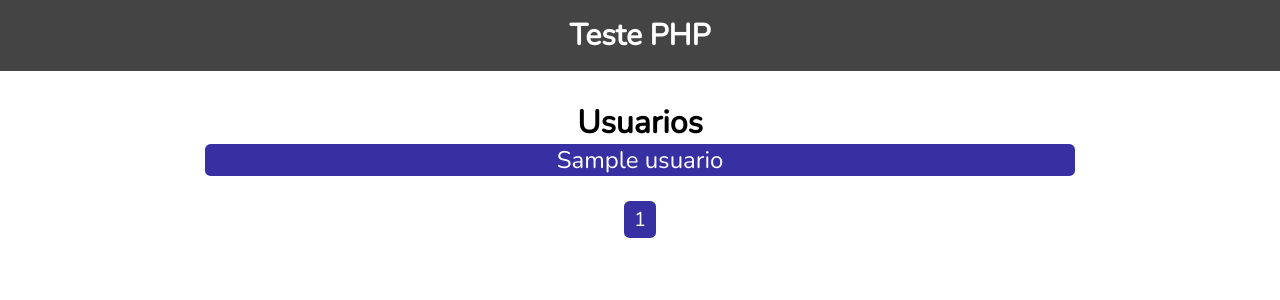
After one commit to brunosann/teste_php, a PHP site: page /pagination.php in a window 1280 px wide. The commit adds this page. Shown: the top 300 px of the page. Run offline with PHP 8.4, Linux system fonts and the light colour scheme; tables that the repository leaves empty or names only in its code hold one stand-in row (values such as "Sample post").

Commit message:
paginação de usuarios

```diff
--- a/classes/DB.php
+++ b/classes/DB.php
@@ -26,4 +26,22 @@ class DB
     $user = $sql->fetch(PDO::FETCH_OBJ);
     return $user;
   }
+
+  public function paginate(int $page)
+  {
+    $perPage = 5;
+    $currentPage = ($perPage * $page) - $perPage;
+
+    $rows = $this->conn
+      ->query("SELECT COUNT(*) AS total FROM $this->table")
+      ->fetch(PDO::FETCH_OBJ)->total;
+
+    $pages = ceil($rows / $perPage);
+
+    $users = $this->conn
+      ->query("SELECT * FROM $this->table LIMIT $perPage OFFSET $currentPage")
+      ->fetchAll(PDO::FETCH_OBJ);
+
+    return ['rows' => $rows, 'pages' => $pages, 'users' => $users];
+  }
 }
--- /dev/null
+++ b/pagination.php
@@ -0,0 +1,36 @@
+<?php
+
+require_once('./classes/DB.php');
+$userDB = new DB('usuarios');
+
+$page = filter_input(INPUT_GET, 'page', FILTER_SANITIZE_NUMBER_INT);
+$page = $page ? $page : 1;
+$paginate = $userDB->paginate($page);
+?>
+
+<?php include('./layout/header.php') ?>
+
+<?php if ($paginate['rows'] > 0) : ?>
+  <h1 class="text-center">Usuarios</h1>
+  <ul class="list-users">
+    <?php foreach ($paginate['users'] as $user) : ?>
+      <li class="list-item">
+        <?= $user->nome ?>
+      </li>
+    <?php endforeach ?>
+  </ul>
+<?php endif ?>
+
+<ul class="link-pages">
+  <?php for ($i = 1; $i <= $paginate['pages']; $i++) : ?>
+    <li class="link-item">
+      <a href="pagination.php?page=<?= $i ?>"><?= $i ?></a>
+    </li>
+  <?php endfor ?>
+</ul>
+
+<?php if ($paginate['rows'] <= 0) : ?>
+  <h1 class="text-center">Nenhum usuario encontrado</h1>
+<?php endif ?>
+
+<?php include('./layout/footer.php') ?>
--- a/style.css
+++ b/style.css
@@ -18,6 +18,11 @@ a {
   color: #fff;
   font-size: 1.25rem;
   text-decoration: none;
+}
+
+ul,
+li {
+  list-style: none;
 }
 
 .container {
@@ -45,6 +50,38 @@ a {
   transition: 0.1s ease-in-out;
 }
 
+.list-users {
+  display: flex;
+  flex-direction: column;
+  gap: 15px;
+}
+
+.list-item {
+  color: #fff;
+  background-color: rgb(55, 48, 163);
+  font-size: 1.5rem;
+  text-align: center;
+  border-radius: 0.35rem;
+}
+
+.link-pages {
+  display: flex;
+  justify-content: center;
+  gap: 15px;
+  margin-top: 30px;
+}
+
+.link-pages > .link-item a {
+  background-color: rgb(55, 48, 163);
+  padding: 5px 10px;
+  border-radius: 0.35rem;
+  transition: 0.2s ease-in-out;
+}
+
+.link-pages > .link-item a:hover {
+  background-color: rgb(55, 48, 163, 0.8);
+}
+
 /* ATALHOS */
 .text-center {
   text-align: center;
```
